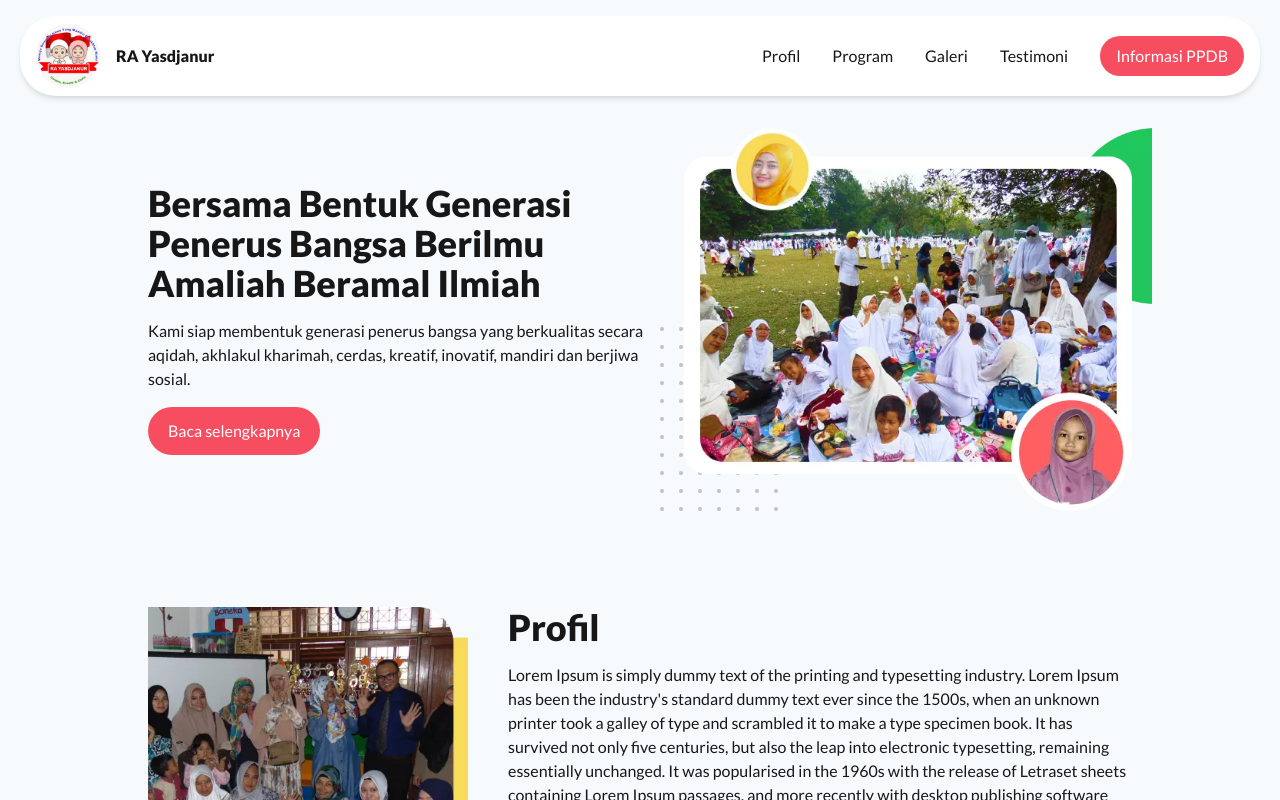
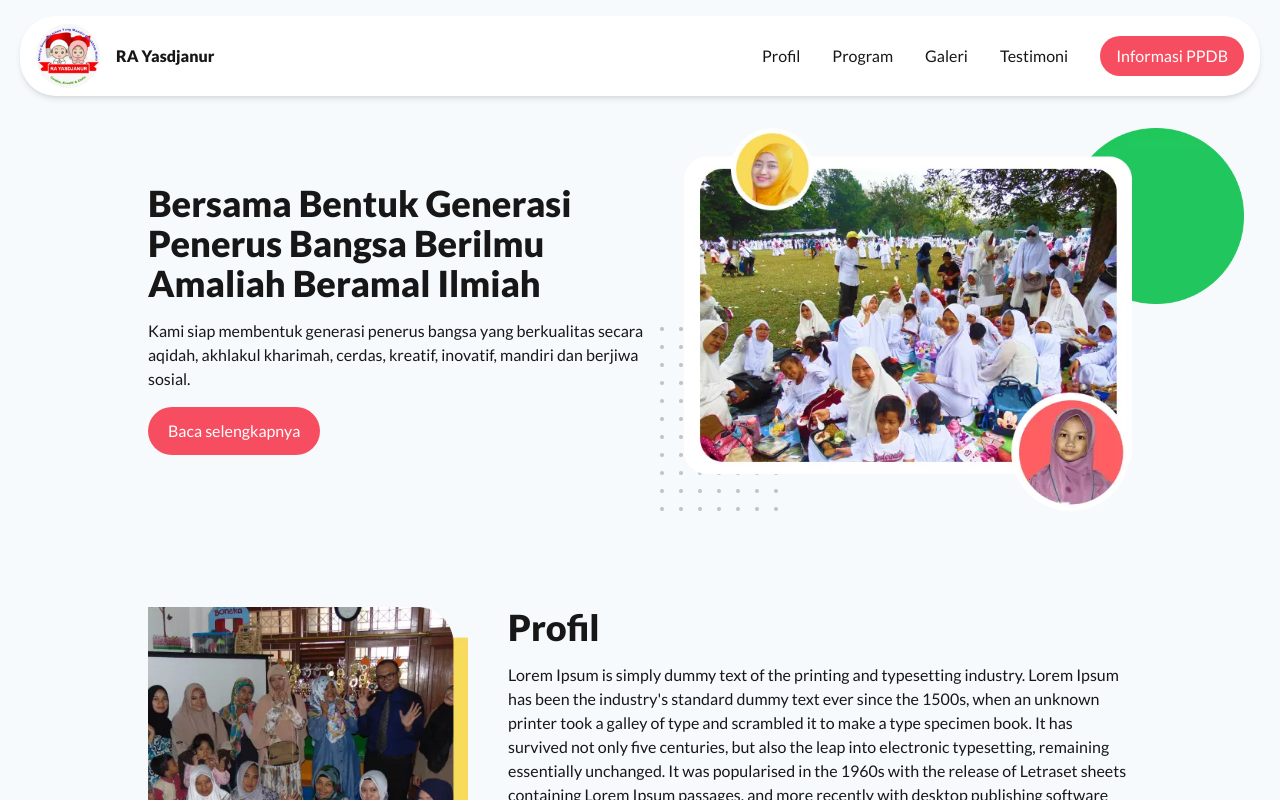
Before and after one commit to qitadev/ra-yasdjanur, a Nuxt app: page / in a window 1280 px wide. Shown: the top 800 px of the page. Built offline with nearby package versions, Linux system fonts and the light colour scheme; no server answers.

Commit message:
fix overflow hero

```diff
--- a/components/landing-page/hero.vue
+++ b/components/landing-page/hero.vue
@@ -1,5 +1,5 @@
 <template>
-  <section class="max-w-screen-lg m-auto px-5 py-8 flex flex-col md:flex-row md:items-center overflow-hidden">
+  <section class="max-w-screen-lg m-auto px-5 py-8 flex flex-col md:flex-row md:items-center">
     <div class="flex-1">
       <h1 class="font-bold text-4xl">
         Bersama Bentuk Generasi Penerus Bangsa Berilmu Amaliah Beramal Ilmiah
--- a/layouts/default.vue
+++ b/layouts/default.vue
@@ -1,5 +1,5 @@
 <template>
-  <div class="bg-brand-background antialiased flex flex-col min-h-screen">
+  <div class="bg-brand-background antialiased flex flex-col min-h-screen overflow-x-hidden">
     <LayoutNavbar class="fixed inset-x-5 top-4" />
     <main class="pt-[96px] flex-1">
       <Nuxt />
```
